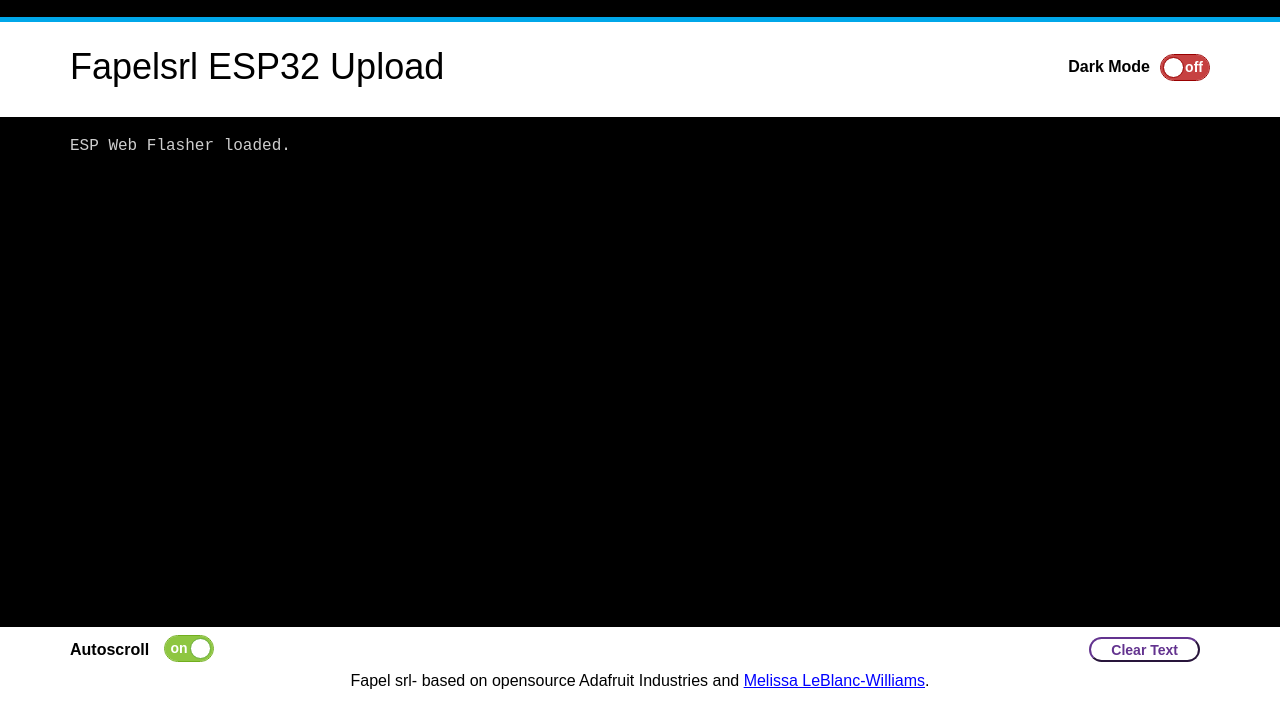
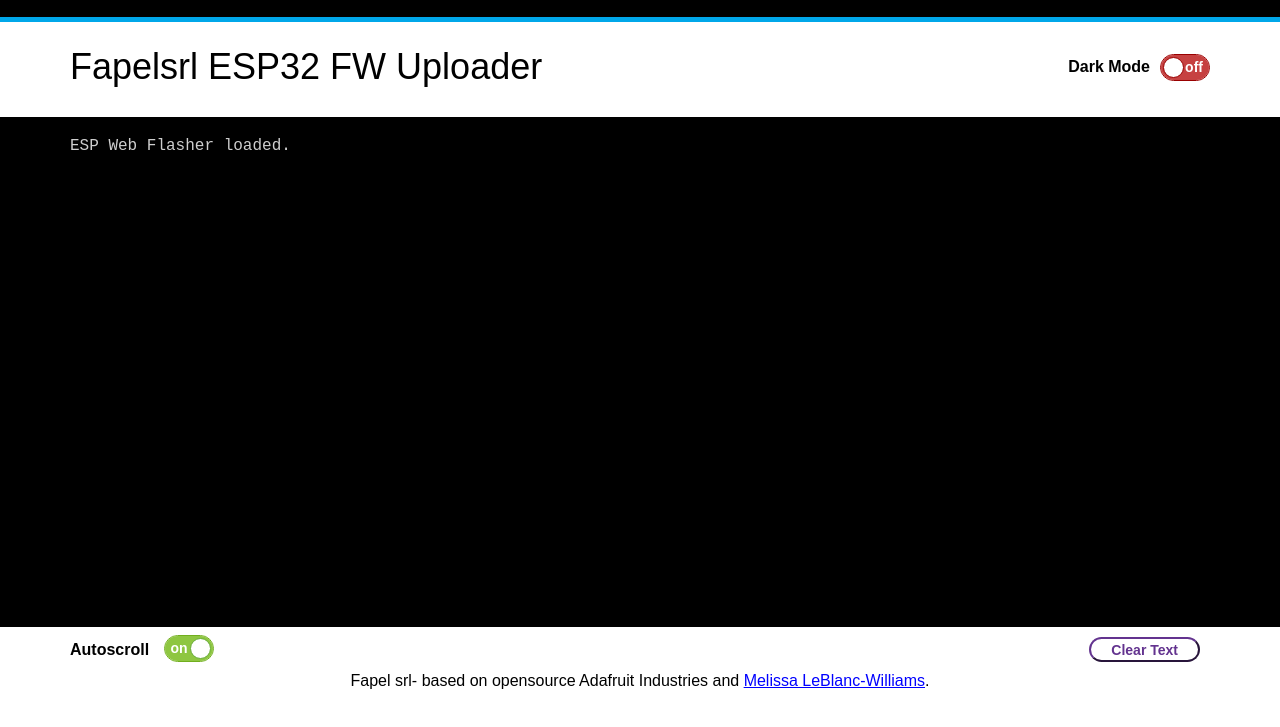
Before and after one commit to fabiopellini/esp32, a plain HTML site: page index.html in a window 1280 px wide. Shown: the part 63-790 px from the top of the page. Drawn offline with Linux system fonts and the light colour scheme; a script that the page names is missing; a web font is replaced by a local one.

Commit message:
Add files via upload

```diff
--- a/index.html
+++ b/index.html
@@ -60,7 +60,7 @@
         you're running Chrome 89 or later.
       </div>
       <div class="subheader">
-        <div class="title left">Fapelsrl ESP32 Upload</div>
+        <div class="title left">Fapelsrl ESP32 FW Uploader</div>
         <div class="right">
           <label for="darkmode"> Dark Mode </label>
           <div class="onoffswitch">
```
